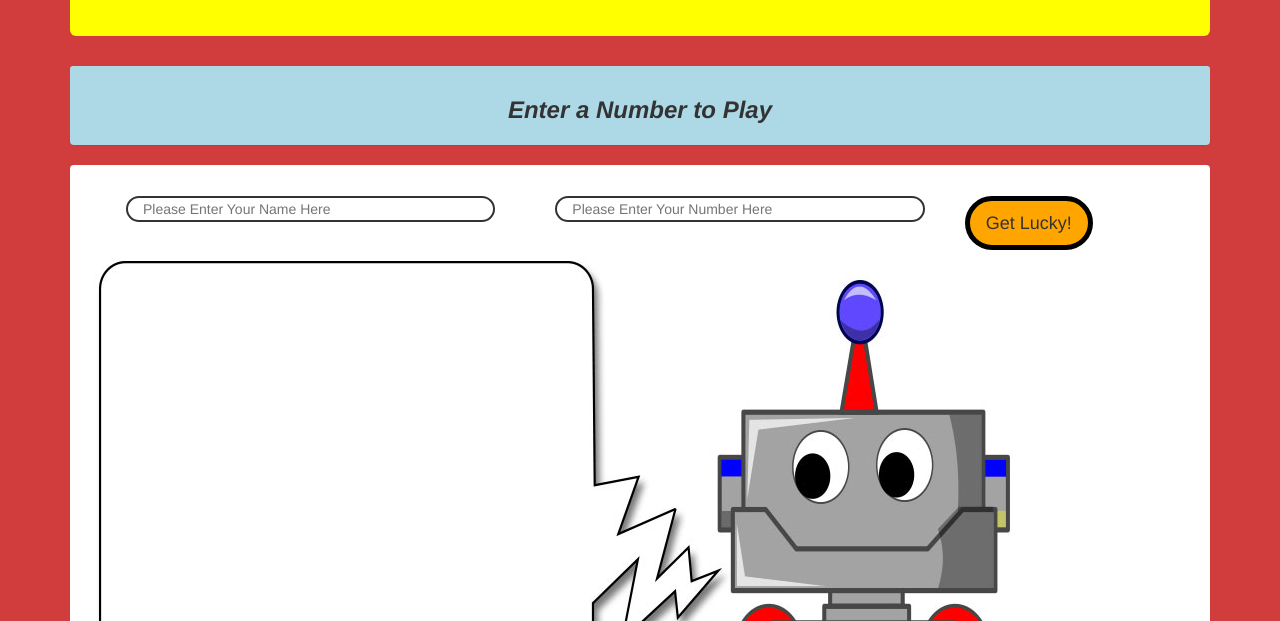
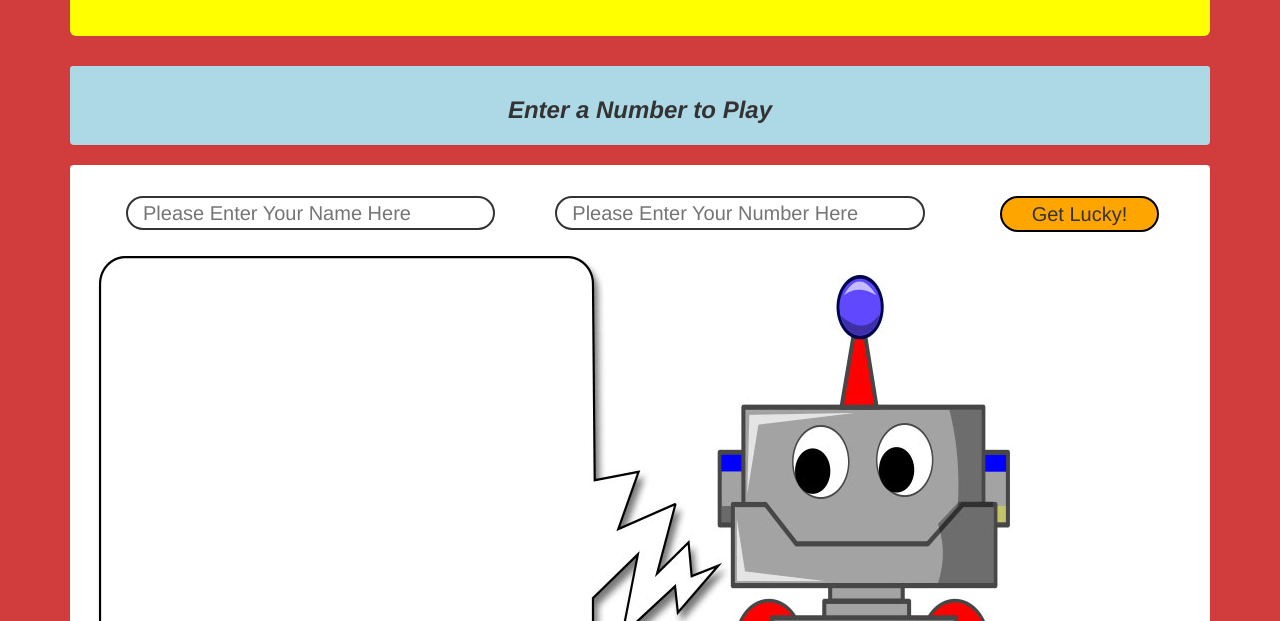
Before and after one commit to dzhambov/beep-boop-new, a plain HTML site: page index.html in a window 1280 px wide. Shown: the part 179-800 px from the top of the page. Drawn offline with Linux system fonts and the light colour scheme.

Commit message:
add adjusted form positioning and sizing.

```diff
--- a/css/styles.css
+++ b/css/styles.css
@@ -41,18 +41,23 @@ img{
 #button {
   border-radius: 50px;
   background-color: orange;
-  border:5px solid black;
-  margin-left: 40px;
+  border:2px solid black;
+  margin-left: 75px;
+  cursor: pointer;
+  font-size: 20px;
+  padding: 2px 30px 2px 30px;
 }
 
 #name {
   margin-left: 40px;
   border: solid 2px;
   border-radius: 50px;
+  font-size: 20px;
 }
 
 #number {
   margin-left: 60px;
   border: solid 2px;
   border-radius: 50px;
+  font-size: 20px;
 }
--- a/index.html
+++ b/index.html
@@ -22,7 +22,7 @@
           <input type="text" id="name" class="form-group col-md-4" placeholder="Please Enter Your Name Here">
           <input type="number" id="number" class="form-group col-md-4" placeholder="Please Enter Your Number Here">
         </div>
-        <button type="submit" name="button" class="btn btn-lg" id="button">Get Lucky!</button>
+        <button type="submit" name="button" id="button">Get Lucky!</button>
       </form>
       <img src="img/Robot.jpg" alt="Image of a cartoon robot.">
       <div id="result">
```
